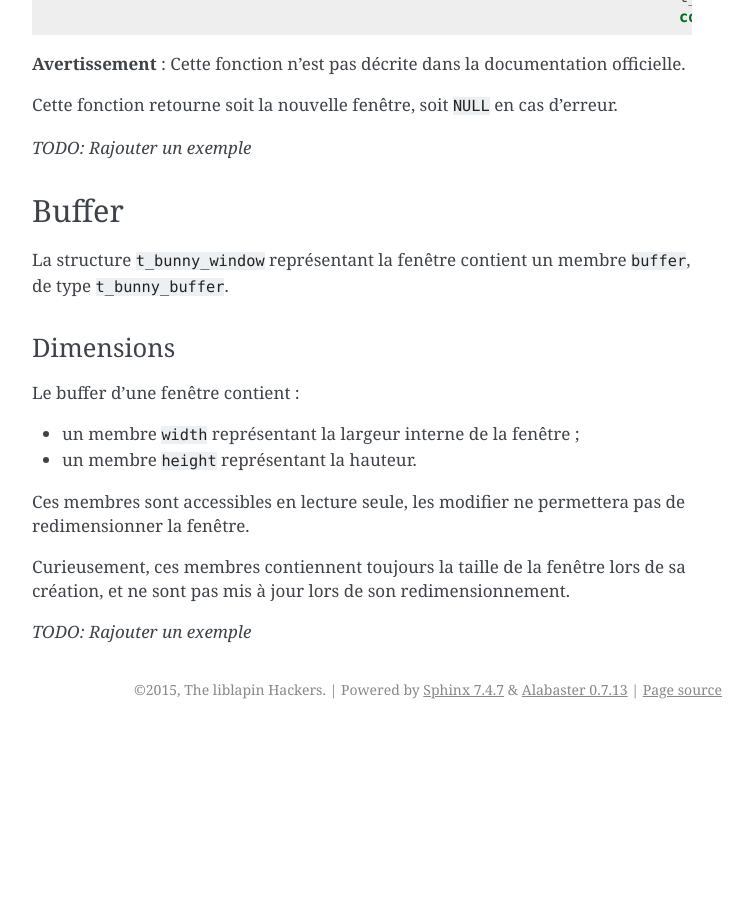
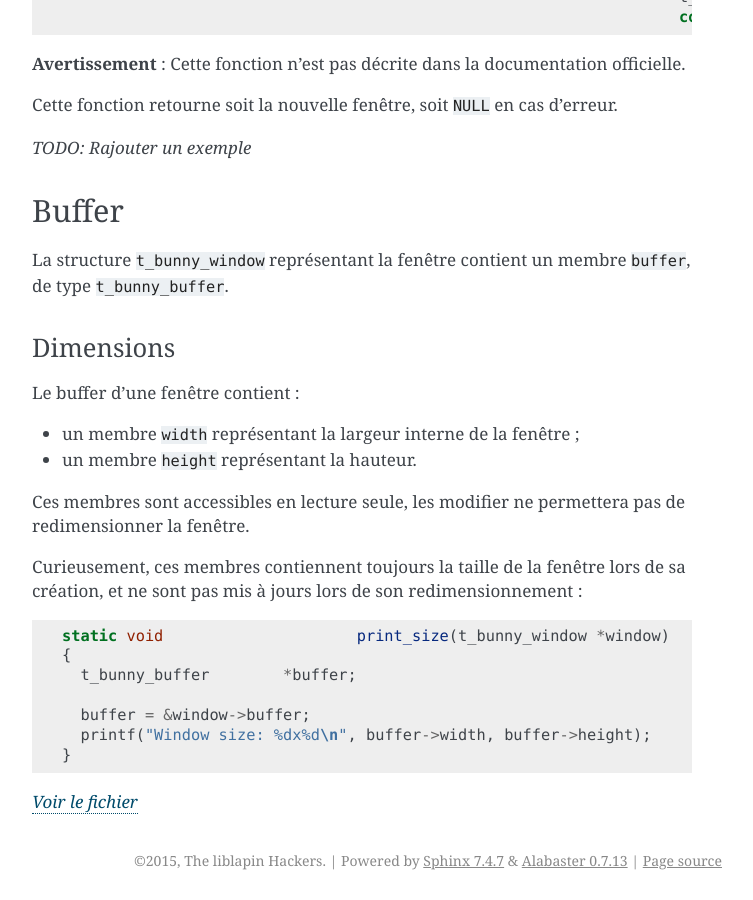
Before and after one commit to motet-a/liblapin-tutorial, a Sphinx documentation site: the page built from source/window.md, in a window 1280 px wide and 900 px high, scrolled down 1393 px. Shown: the whole window, without its empty margins (388-1141 px from the left). Built offline with Sphinx 7.4.7, drawn with Linux system fonts in a browser that asks for light colours; before the commit the page ends 2122 px from its top, so only the background shows below that.

Commit message:
Added size example in window.md

````diff
--- a/source/window.md
+++ b/source/window.md
@@ -88,7 +88,17 @@ Ces membres sont accessibles en lecture seule, les modifier ne
 permettera pas de redimensionner la fenêtre.
 
 Curieusement, ces membres contiennent toujours la taille de la
-fenêtre lors de sa création, et ne sont pas mis à jour lors de
-son redimensionnement.
+fenêtre lors de sa création, et ne sont pas mis à jours lors de
+son redimensionnement :
 
-*TODO: Rajouter un exemple*
+```c
+static void			print_size(t_bunny_window *window)
+{
+  t_bunny_buffer	*buffer;
+
+  buffer = &window->buffer;
+  printf("Window size: %dx%d\n", buffer->width, buffer->height);
+}
+```
+
+*[Voir le fichier](https://github.com/motet-a/liblapin-tutorial/blob/master/examples/window/size.c)*
````
